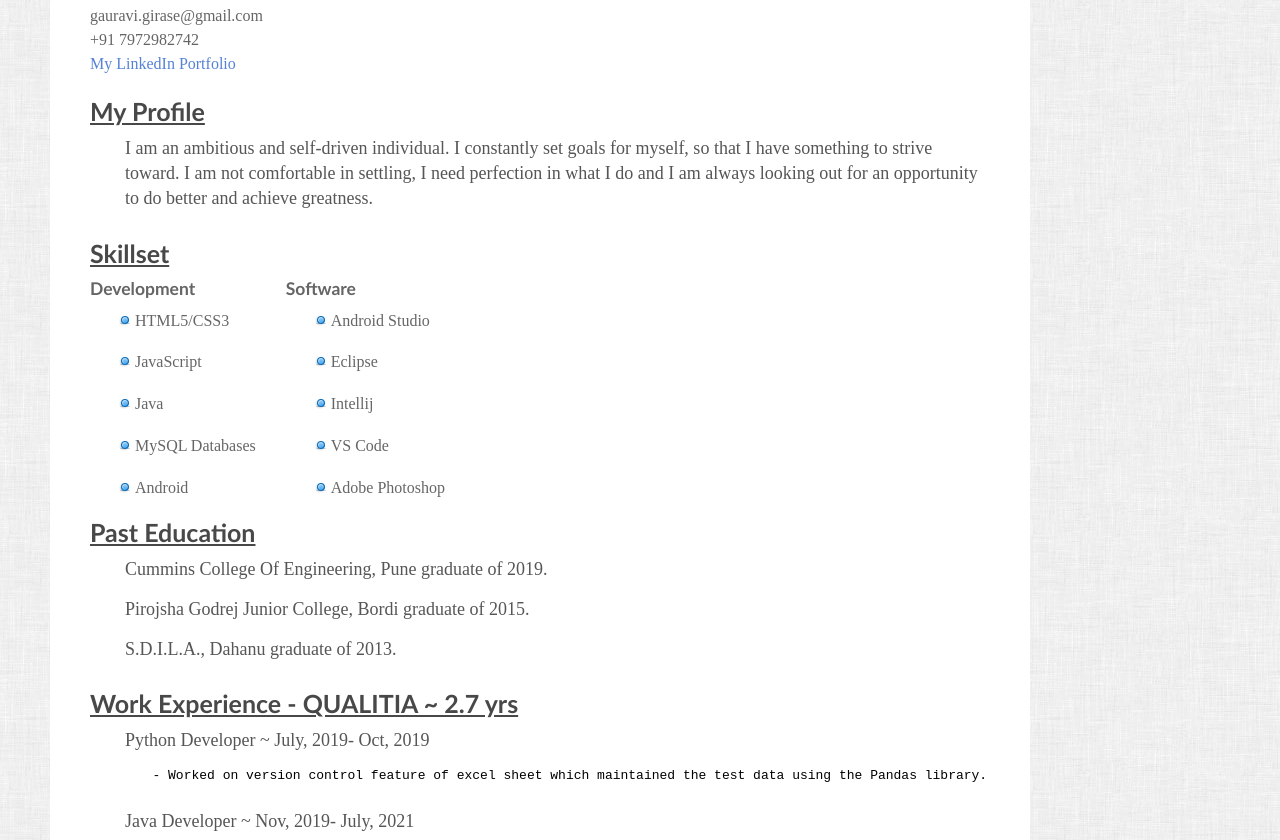
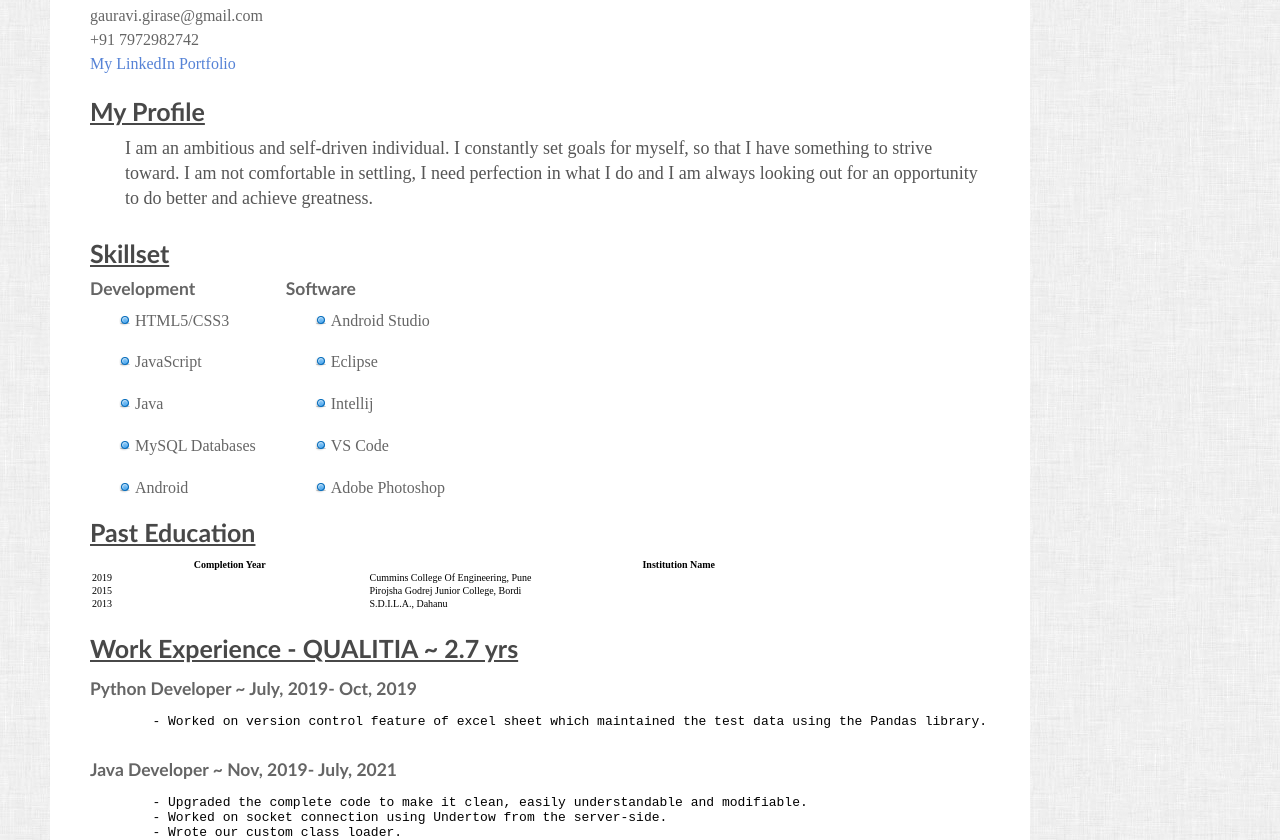
Before and after one commit to girasegauravi/girasegauravi.github.io, a plain HTML site: page index.html in a window 1280 px wide. Shown: the part 110-950 px from the top of the page. Drawn offline with Linux system fonts and the light colour scheme; a web font is replaced by a local one.

Commit message:
Make changes in index.html

```diff
--- a/index.html
+++ b/index.html
@@ -1,8 +1,15 @@
 <!doctype html>
 <html lang="en">
 <head>
-  <title>Gauravi's Profile</title>
-  <link rel="stylesheet" href="styles.css">
+  <meta http-equiv="Content-Type" content="text/html; charset=utf-8" />
+  <title>Online Responsive Resume Demo</title>
+  <meta name="viewport" content="width=device-width, initial-scale=1,maximum-scale=1,user-scalable=no">
+  <link rel="stylesheet" type="text/css" href="http://fonts.googleapis.com/css?family=Simonetta:400,900|Balthazar">
+  <link rel="stylesheet" type="text/css" href="styles.css">
+  <!--[if lt IE 9]>
+    <script src="http://html5shim.googlecode.com/svn/trunk/html5.js"></script>
+    <script src="http://css3-mediaqueries-js.googlecode.com/svn/trunk/css3-mediaqueries.js"></script>
+  <![endif]-->
 </head>
 
 <body>
@@ -50,18 +57,21 @@
 		</br>
 		<section id="education">
 			<h2>Past Education</h2>
-			<p><span itemprop="alumniOf">Cummins College Of Engineering, Pune</span> graduate of 2019.</p>
-			<p><span itemprop="alumniOf">Pirojsha Godrej Junior College, Bordi</span> graduate of 2015.</p>
-			<p><span itemprop="alumniOf">S.D.I.L.A., Dahanu</span> graduate of 2013.</p>
+			<table style="width:100%">
+			<tr><th>Completion Year</th> <th>Institution Name</th></tr>
+			<tr><td>2019</td> <td>Cummins College Of Engineering, Pune</td></tr>
+			<tr><td>2015</td> <td>Pirojsha Godrej Junior College, Bordi</td></tr>
+			<tr><td>2013</td> <td>S.D.I.L.A., Dahanu</td></tr>
+			</table>
 		</section>
-		</br>
+		</br></br>
 		<section id="experience">
 			<h2>Work Experience - QUALITIA ~ 2.7 yrs</h2>
-			<p>Python Developer ~ July, 2019- Oct, 2019</p>
+			<p><h4>Python Developer ~ July, 2019- Oct, 2019</h4></p>
 				<pre class="tab">
 				- Worked on version control feature of excel sheet which maintained the test data using the Pandas library.
 				</pre>
-			</br><p>Java Developer ~ Nov, 2019- July, 2021</p>
+			<p><h4>Java Developer ~ Nov, 2019- July, 2021</h4></p>
 				<pre class="tab">
 				- Upgraded the complete code to make it clean, easily understandable and modifiable.
 				- Worked on socket connection using Undertow from the server-side.
@@ -69,7 +79,7 @@
 				- Worked on L3 Customer issues.
 				- Wrote unit -test for 40% of the server-side code using JUnit and Mockito.
 				</pre>
-			</br><p>Technical Lead ~ July, 2021- Feb, 2022</p>
+			<p><h4>Technical Lead ~ July, 2021- Feb, 2022</h4></p>
 				<pre class="tab">
 				- Leading 2 teams (Engine and Reports&Dashboard)
 				- Ideation of the feature along with other company leaders.
```
